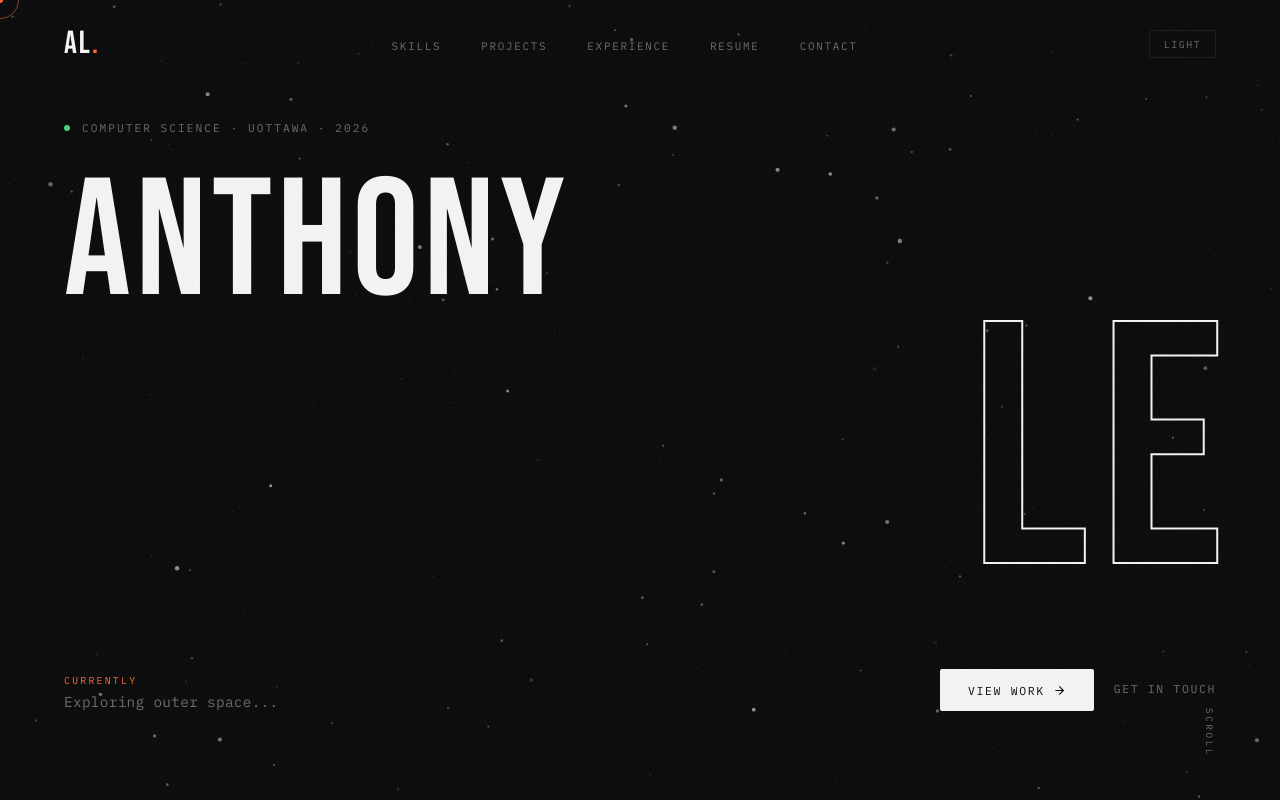
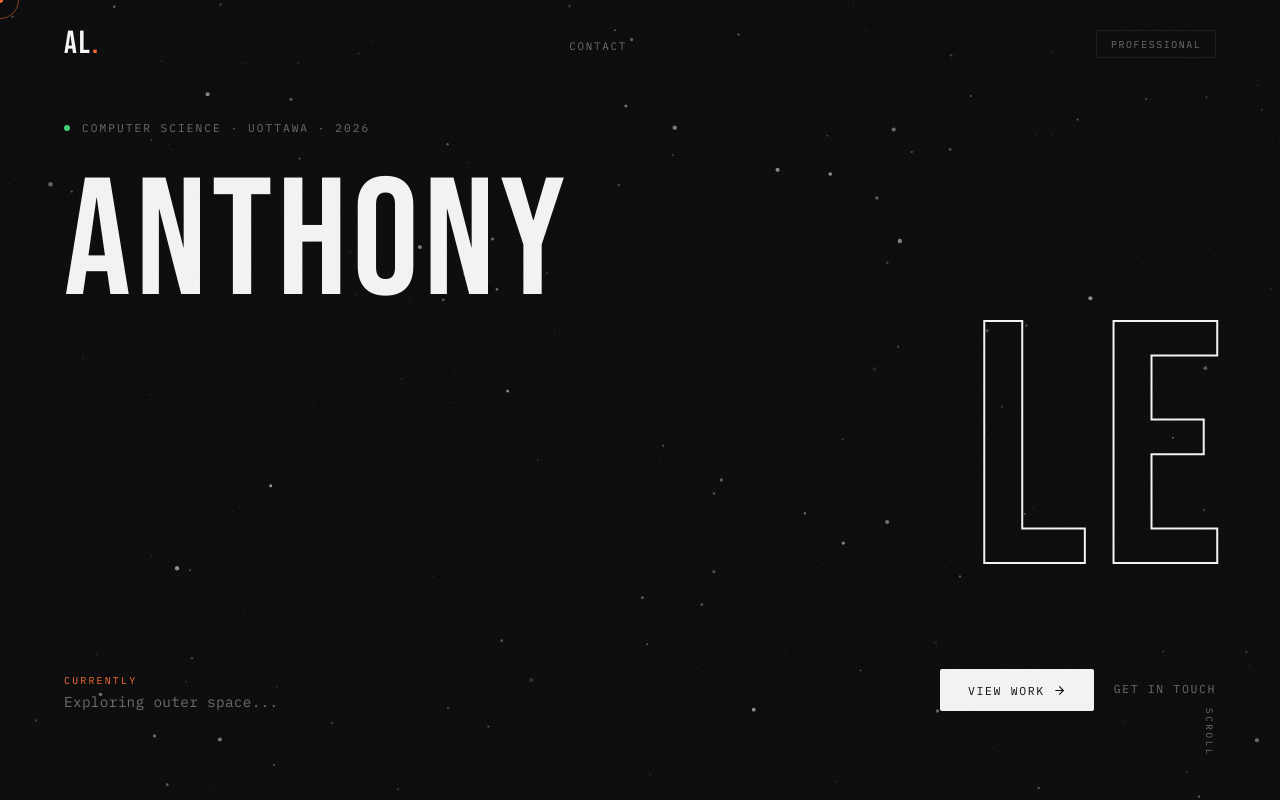
Before and after one commit to Ayprusss/AnthonyLe, a React (Create React App) app: page / in a window 1280 px wide. Shown: the top 800 px of the page. Built offline with nearby package versions, Linux system fonts and the light colour scheme.

Commit message:
changed light toggle button to be professional vs. personal toggle button switch

```diff
--- a/src/Components/Navbar.css
+++ b/src/Components/Navbar.css
@@ -69,6 +69,8 @@
     color: var(--text-dim);
     padding: 0.4rem 0.85rem;
     border-radius: 2px;
+    min-width: 116px;
+    text-align: center;
     transition: color 0.2s ease, border-color 0.2s ease;
 }
 
--- a/src/Components/Navbar.js
+++ b/src/Components/Navbar.js
@@ -2,9 +2,7 @@ import React, { useState, useEffect } from 'react';
 import { Link } from 'react-scroll';
 import './Navbar.css';
 
-const NAV_LINKS = ['skills', 'projects', 'experience', 'resume', 'contact'];
-
-const Navbar = ({ mode, onToggleMode }) => {
+const Navbar = ({ theme, links = [], onToggleTheme }) => {
     const [scrolled, setScrolled] = useState(false);
 
     useEffect(() => {
@@ -30,14 +28,14 @@ const Navbar = ({ mode, onToggleMode }) => {
                 </Link>
 
                 <ul className="nav-links">
-                    {NAV_LINKS.map(s => (
-                        <li key={s}>
+                    {[...links, { id: 'contact', label: 'contact' }].map(({ id, label }) => (
+                        <li key={id}>
                             <Link
-                                to={s}
+                                to={id}
                                 spy smooth offset={0} duration={500}
                                 activeClass="active"
                             >
-                                {s}
+                                {label}
                             </Link>
                         </li>
                     ))}
@@ -45,10 +43,10 @@ const Navbar = ({ mode, onToggleMode }) => {
 
                 <button
                     className="nav-mode-btn"
-                    onClick={onToggleMode}
-                    aria-label={`Switch to ${mode === 'dark' ? 'light' : 'dark'} mode`}
+                    onClick={onToggleTheme}
+                    aria-label={`Switch to ${theme === 'professional' ? 'personal' : 'professional'} view`}
                 >
-                    {mode === 'dark' ? 'LIGHT' : 'DARK'}
+                    {theme === 'professional' ? 'PERSONAL' : 'PROFESSIONAL'}
                 </button>
             </div>
         </nav>
```
